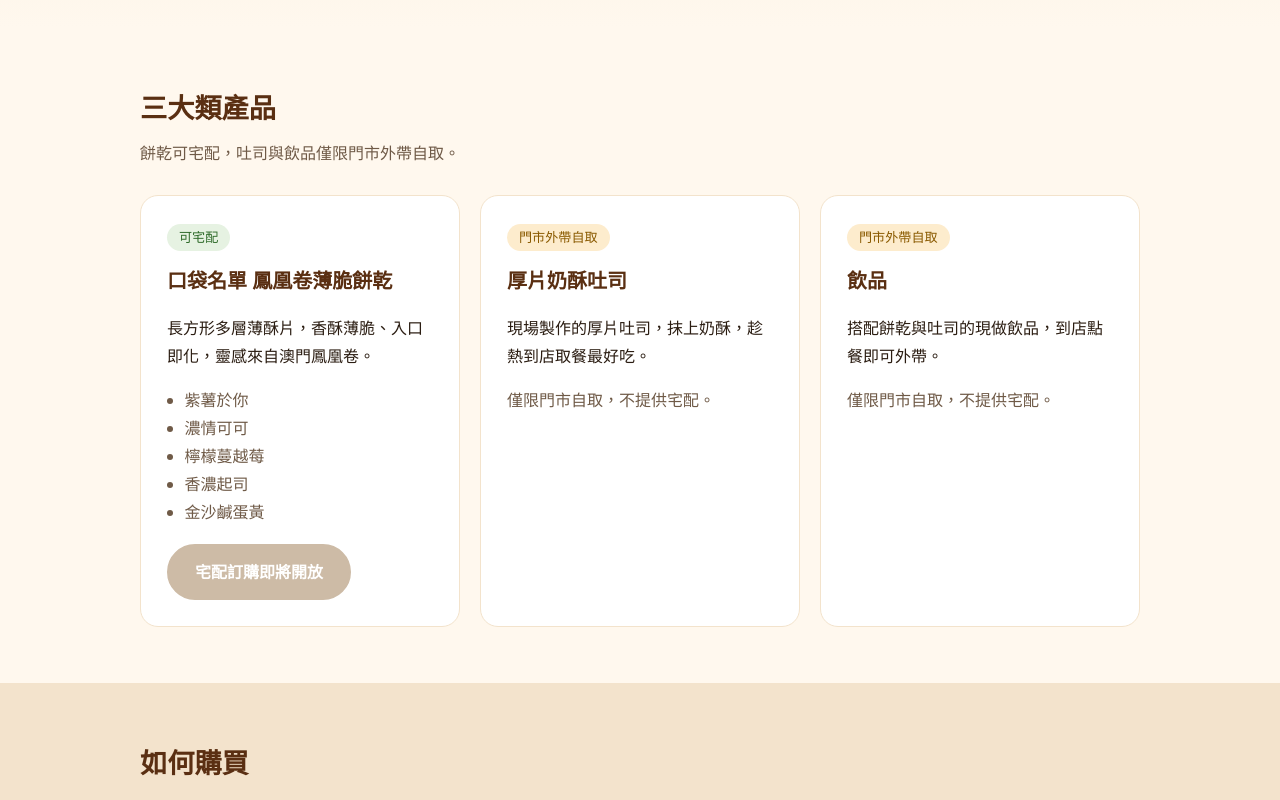
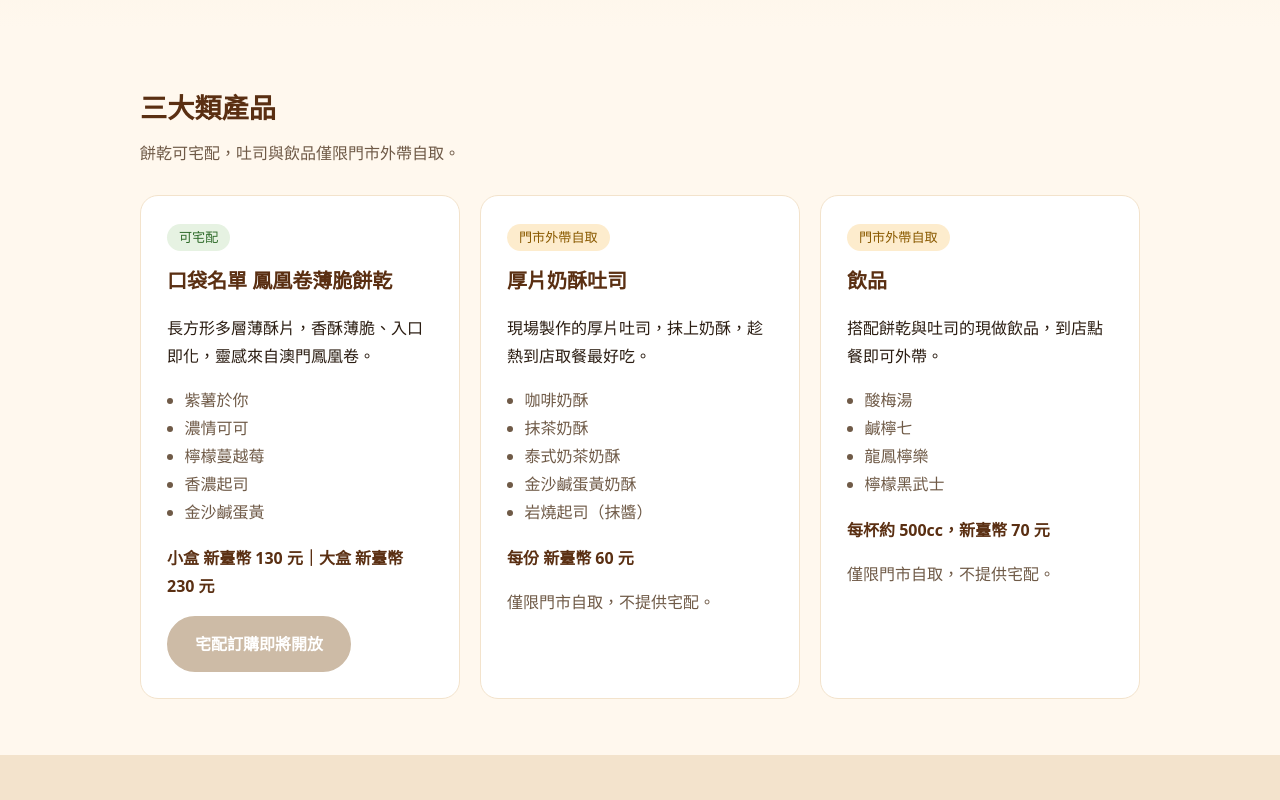
Before and after one commit to a58171390/beixiang-web, a plain HTML site: page index.html in a window 1280 px wide. Shown: the part 503-1303 px from the top of the page. Drawn offline with Linux system fonts and the light colour scheme.

Commit message:
Show items and prices on homepage to match Product structured data
Co-Authored-By: Claude Sonnet 5.5 <noreply@anthropic.com>
Claude-Session: https://claude.ai/code/session_01NCA8A9oVk9VCBvTesXJ5Q1

```diff
--- a/index.html
+++ b/index.html
@@ -512,6 +512,7 @@
   .badge.ship { background: #e6f2e2; color: #2f6b2a; }
   .badge.pickup { background: #fdeccd; color: #8a5a00; }
   .flavors { padding-left: 1.1em; margin: 10px 0 18px; color: var(--muted); }
+  .price { margin: 0 0 16px; font-weight: 700; color: var(--brown-dark); }
 
   .band { background: var(--sand); }
   .info { display: grid; gap: 20px; grid-template-columns: repeat(auto-fit, minmax(260px, 1fr)); }
@@ -578,6 +579,7 @@
             <li>香濃起司</li>
             <li>金沙鹹蛋黃</li>
           </ul>
+          <p class="price">小盒 新臺幣 130 元｜大盒 新臺幣 230 元</p>
           <a class="btn disabled" href="#order" aria-disabled="true">宅配訂購即將開放</a>
         </article>
 
@@ -585,6 +587,14 @@
           <span class="badge pickup">門市外帶自取</span>
           <h3>厚片奶酥吐司</h3>
           <p>現場製作的厚片吐司，抹上奶酥，趁熱到店取餐最好吃。</p>
+          <ul class="flavors">
+            <li>咖啡奶酥</li>
+            <li>抹茶奶酥</li>
+            <li>泰式奶茶奶酥</li>
+            <li>金沙鹹蛋黃奶酥</li>
+            <li>岩燒起司（抹醬）</li>
+          </ul>
+          <p class="price">每份 新臺幣 60 元</p>
           <p class="sub" style="margin:0">僅限門市自取，不提供宅配。</p>
         </article>
 
@@ -592,6 +602,13 @@
           <span class="badge pickup">門市外帶自取</span>
           <h3>飲品</h3>
           <p>搭配餅乾與吐司的現做飲品，到店點餐即可外帶。</p>
+          <ul class="flavors">
+            <li>酸梅湯</li>
+            <li>鹹檸七</li>
+            <li>龍鳳檸樂</li>
+            <li>檸檬黑武士</li>
+          </ul>
+          <p class="price">每杯約 500cc，新臺幣 70 元</p>
           <p class="sub" style="margin:0">僅限門市自取，不提供宅配。</p>
         </article>
       </div>
```
